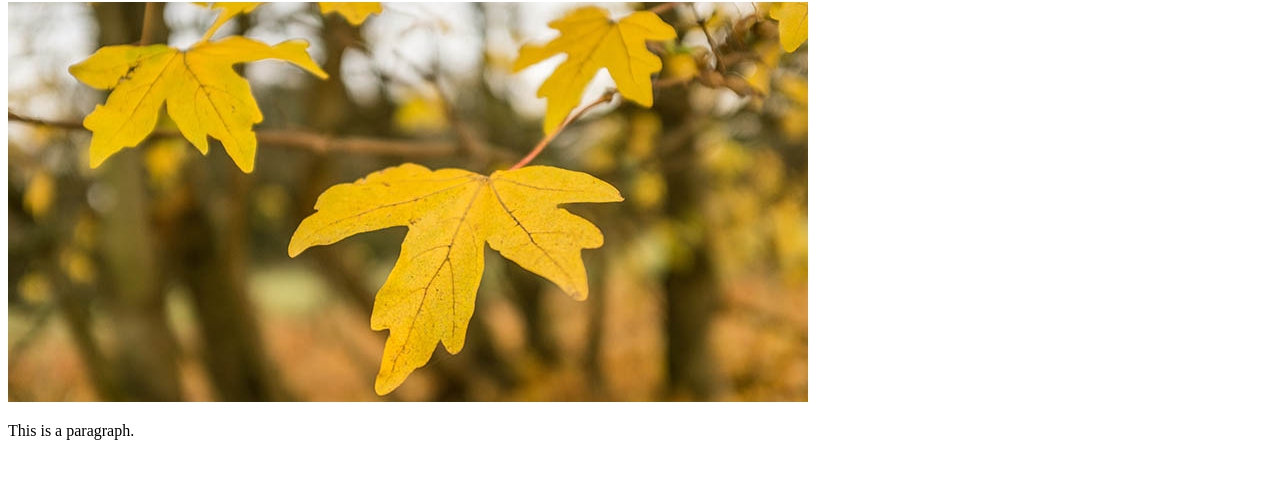
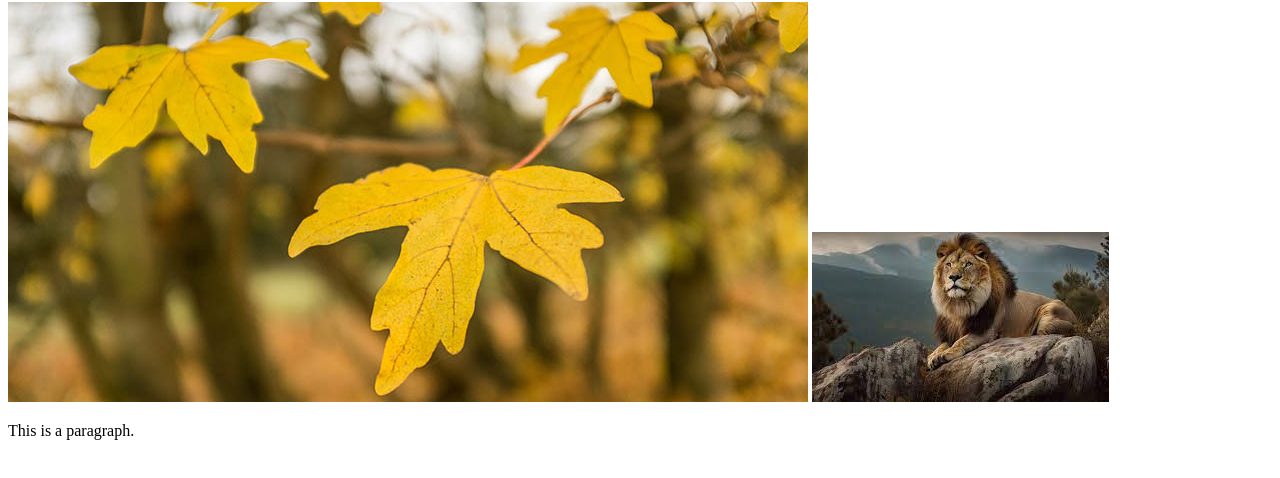
Before and after one commit to hugo-Thiebaudet/tp-r504, a plain HTML site: page web/index.html in a window 1280 px wide. Shown: the part 78-556 px from the top of the page. Drawn offline with Linux system fonts and the light colour scheme.

Commit message:
Update index.html
Yo YO YO

```diff
--- a/web/index.html
+++ b/web/index.html
@@ -8,6 +8,7 @@
 
 <h1>This is a Heading</h1>
 <img src="jcp.jpg" />
+<img src="index.jpeg" />
 
 <p>This is a paragraph.</p>
 
```
